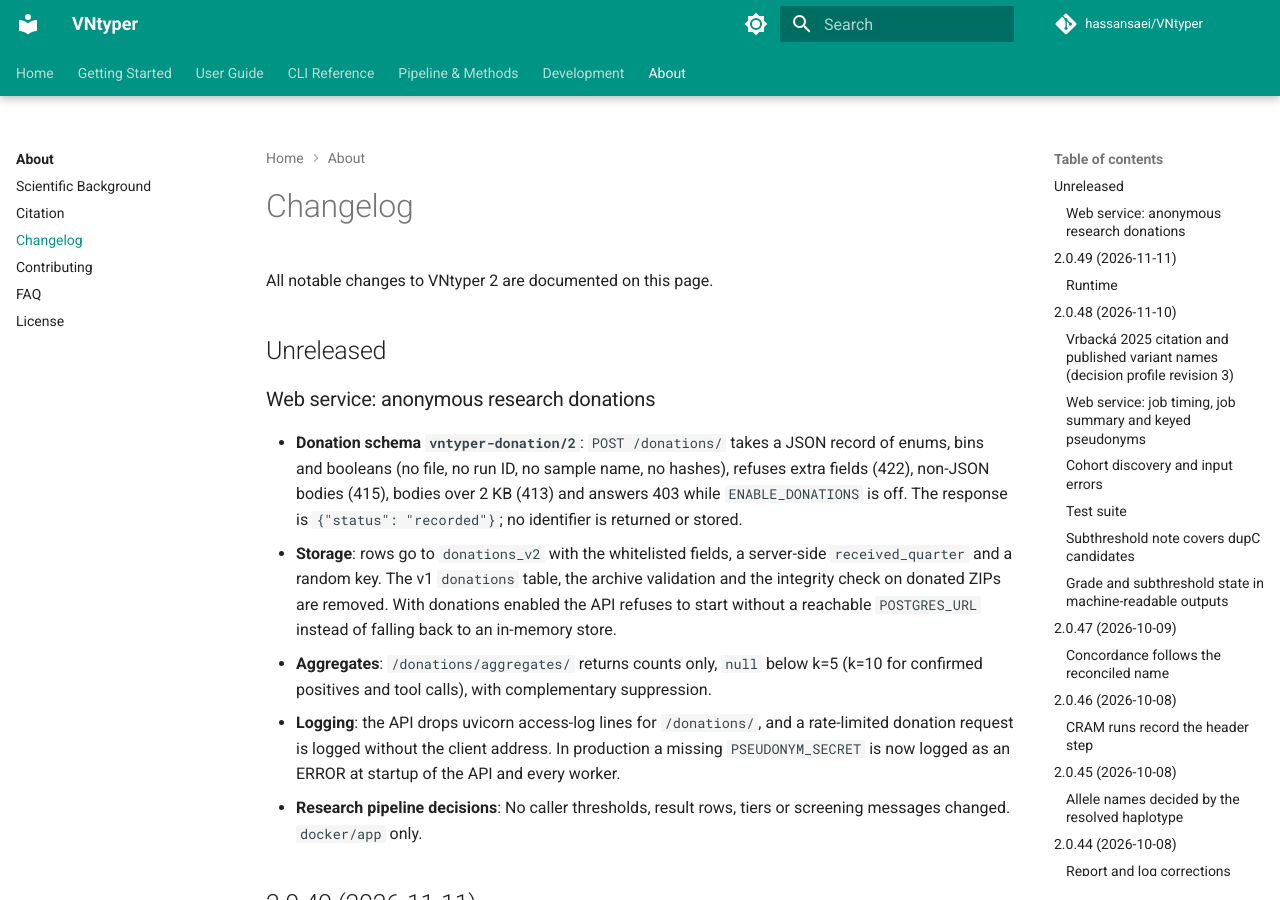
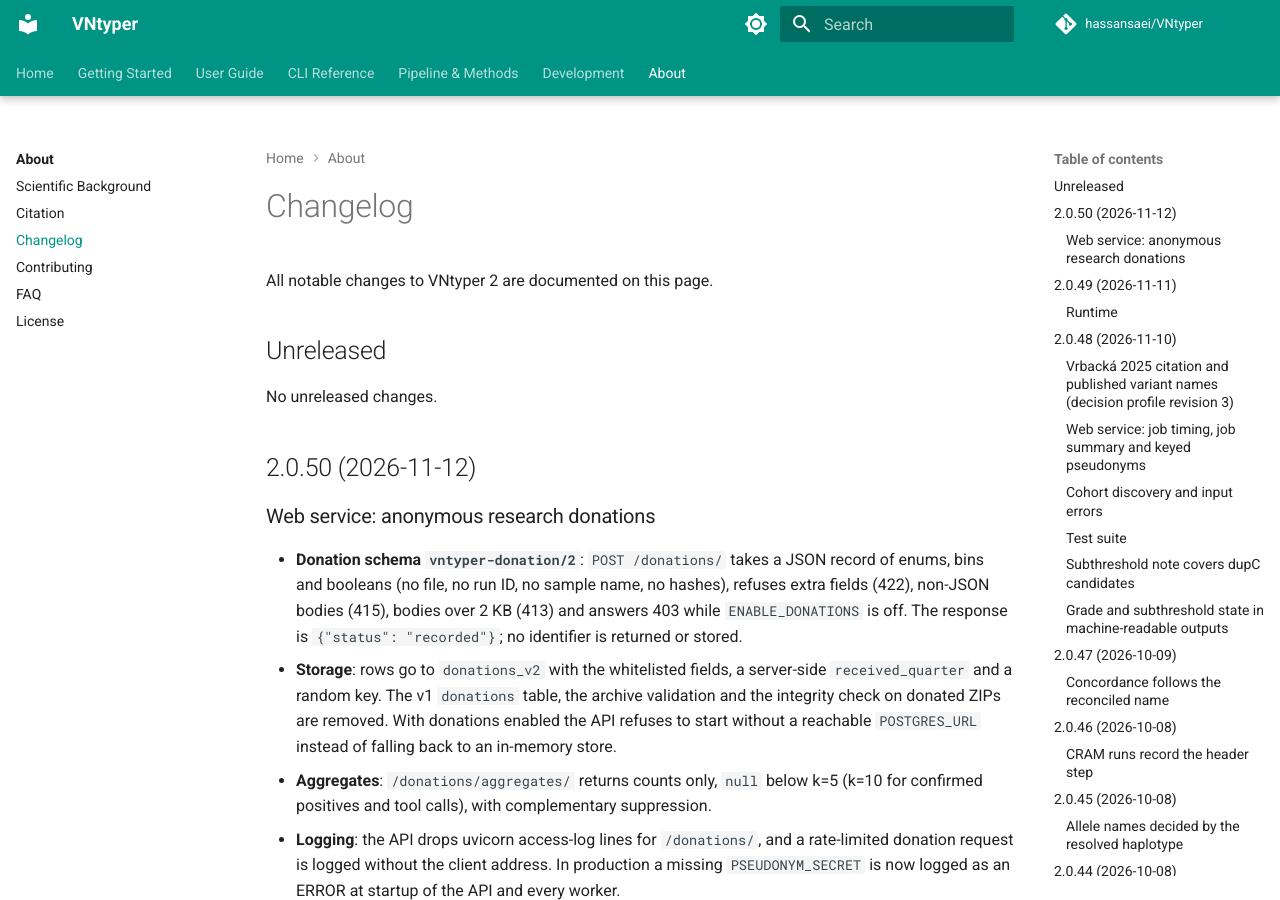
Before and after one commit to hassansaei/VNtyper, an MkDocs documentation site: the page built from docs/about/changelog.md, in a window 1280 px wide and 900 px high. Built offline with MkDocs 1.6.1 and Material for MkDocs 9.7.7, drawn with Linux system fonts in a browser that asks for light colours; comment, search, counter and statistics services are not loaded.

Commit message:
chore(release): prepare version 2.0.50
Co-Authored-By: Claude Opus 5.5 <noreply@anthropic.com>

```diff
--- a/docs/about/changelog.md
+++ b/docs/about/changelog.md
@@ -3,6 +3,10 @@
 All notable changes to VNtyper 2 are documented on this page.
 
 ## Unreleased
+
+No unreleased changes.
+
+## 2.0.50 (2026-11-12)
 
 ### Web service: anonymous research donations
 
--- a/vntyper/version.py
+++ b/vntyper/version.py
@@ -1 +1 @@
-__version__ = "2.0.49"
+__version__ = "2.0.50"
```
Also changed, not shown: 1 other file.
